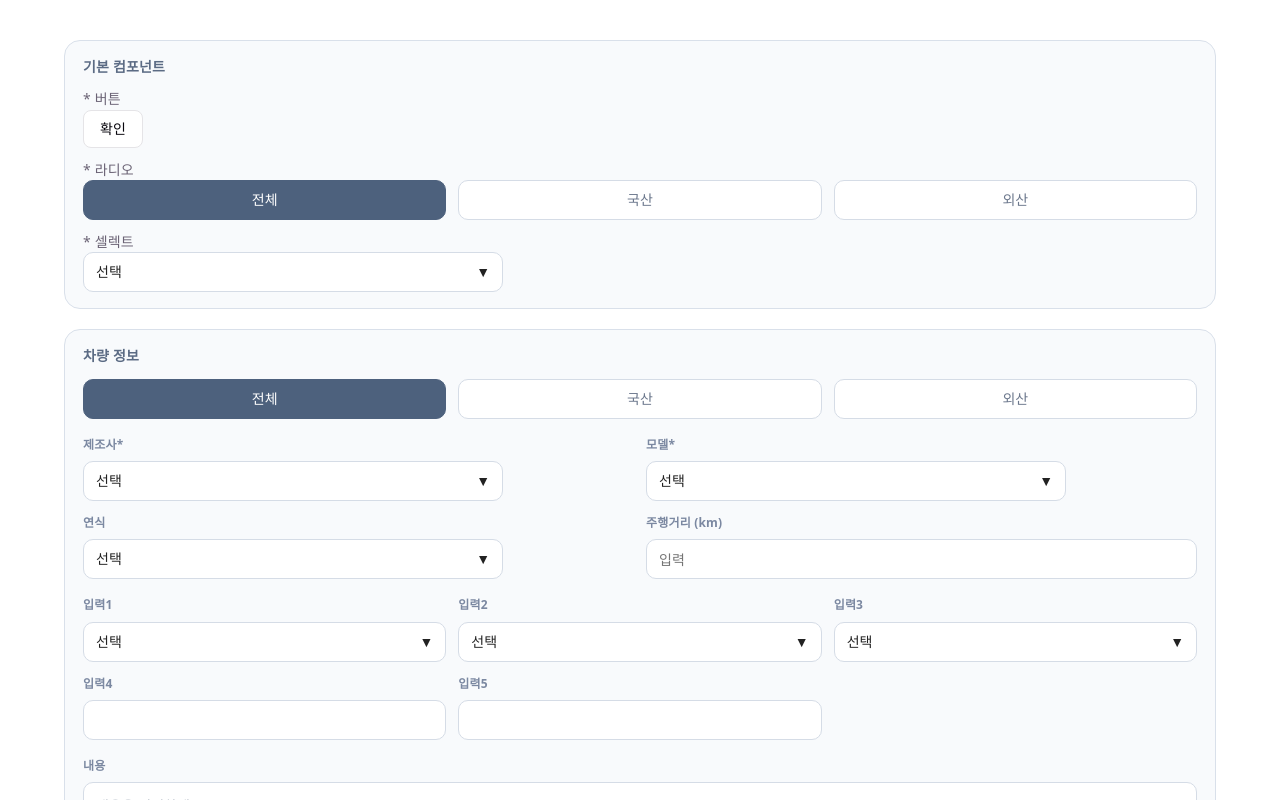
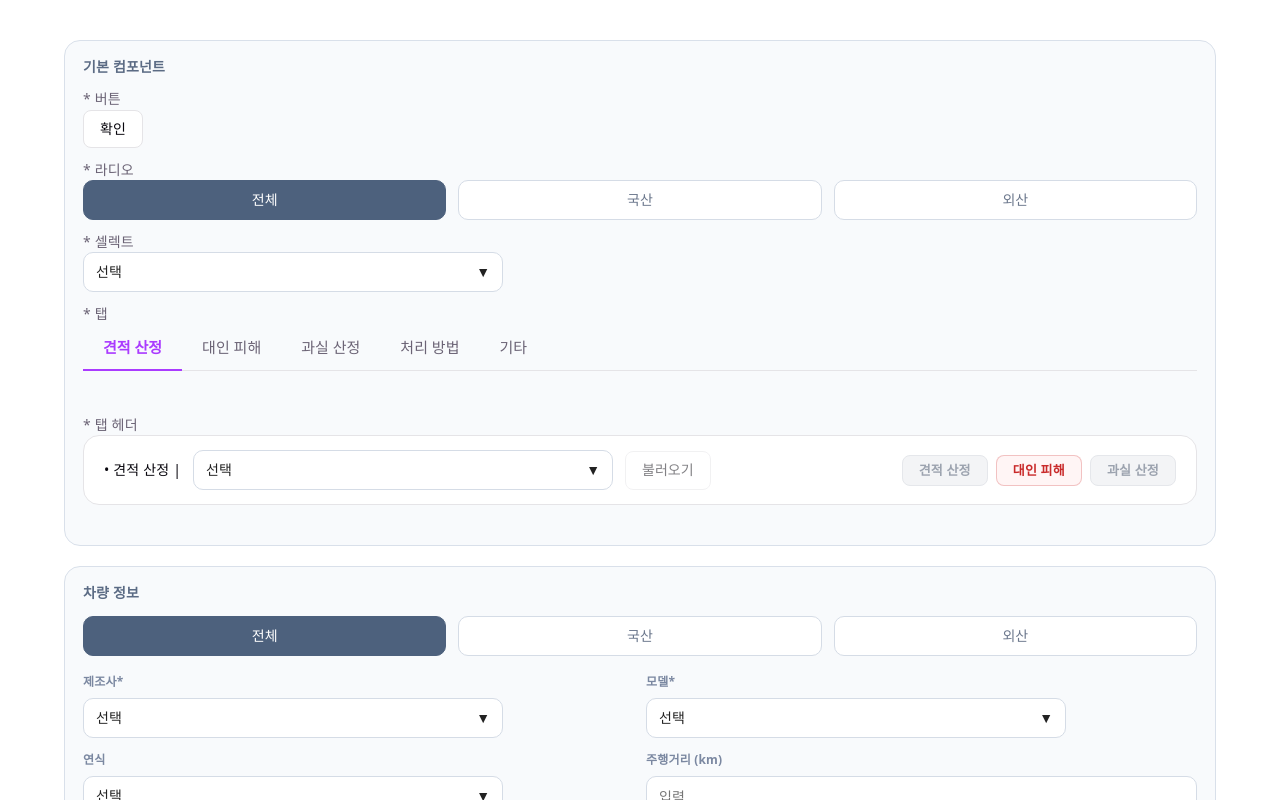
Before and after one commit to munjung/mvp-fe, a React (Vite) app: page /guide in a window 1280 px wide. Shown: the top 800 px of the page. Built offline with nearby package versions, Linux system fonts and the light colour scheme.

Commit message:
가이드추가

```diff
--- a/src/pages/GuidePage.tsx
+++ b/src/pages/GuidePage.tsx
@@ -7,6 +7,8 @@ import {
   BaseSection,
   BaseTextarea,
   BaseFormField,
+  BaseTab,
+  BaseTabHeader
 } from '@components/common'
 
 const radioOptions = [
@@ -21,11 +23,28 @@ const selectOptions = [
   { label: '벤츠', value: 'benz' },
 ]
 
+const tabs = ['견적 산정', '대인 피해', '과실 산정', '처리 방법', '기타']
+
+const tabHeaderOptions = [
+  { label: 'Case 1: 교차로 골목길 충돌 - 그랜저 vs BMW 7 시리즈', value: 'case1' },
+  { label: 'Case 2: sample case 2', value: 'case2' },
+  { label: 'Case 2: sample case 3', value: 'case3' },
+]
+
+const badgesOptions = [
+  { key: 'estimate', label: '견적 산정', color: '#4a3c98', bg: '#f0edff' },
+  { key: 'damage', label: '대인 피해', color: '#c92a2a', bg: '#fff5f5' },
+  { key: 'fault', label: '과실 산정', color: '#2b8a3e', bg: '#e6f4ea' }
+]
+
+
 export default function GuidePage() {
   const [radioVal, setRadioVal] = useState('')
   const [selectVal, setselectVal] = useState('')
   const [inputVal, setInputVal] = useState('')
   const [textVal, setTextVal] = useState('')
+  const [tabVal, setTabVal] = useState(0)
+  const [tabHeaderVal, setTabHeaderVal] = useState('')
 
   return (
     <div className="page">
@@ -49,6 +68,26 @@ export default function GuidePage() {
               value={selectVal}
               onChange={setselectVal}
               placeholder="선택"
+            />
+          </div>
+
+          <div>
+            <p>* 탭</p>
+            <BaseTab tabs={tabs} active={tabVal} onChange={(index) => setTabVal(index)}></BaseTab>
+          </div>
+
+          <div>
+            <p>* 탭 헤더</p>
+            <BaseTabHeader
+              title="견적 산정"
+              activeKey="damage"
+              badges={badgesOptions}
+              selectOptions={tabHeaderOptions}
+              selectedValue={tabHeaderVal}
+              onSelectChange={setTabHeaderVal}
+              onLoad={() => console.log('불러오기')}
+              onReset={() => setTabHeaderVal('')}
+              onViewSituation={() => console.log('상황 보기')}
             />
           </div>
         </div>
```
